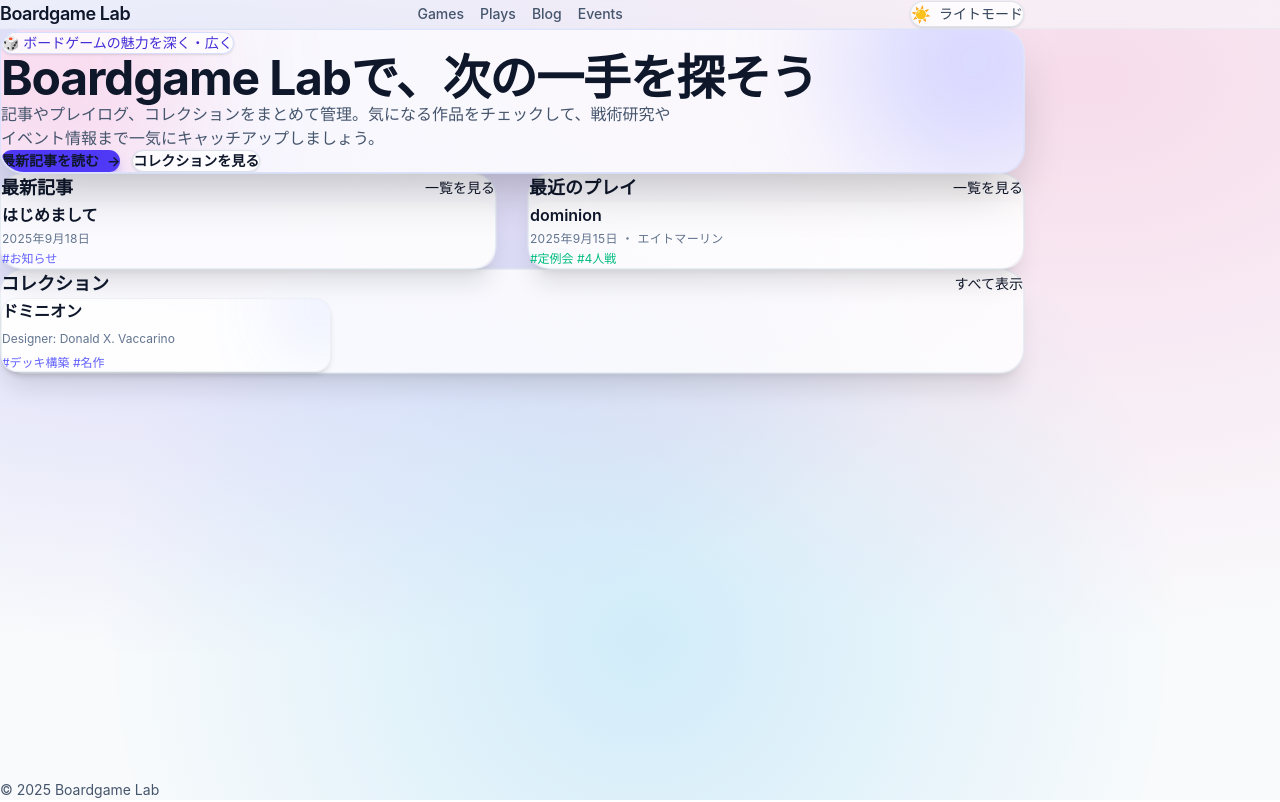
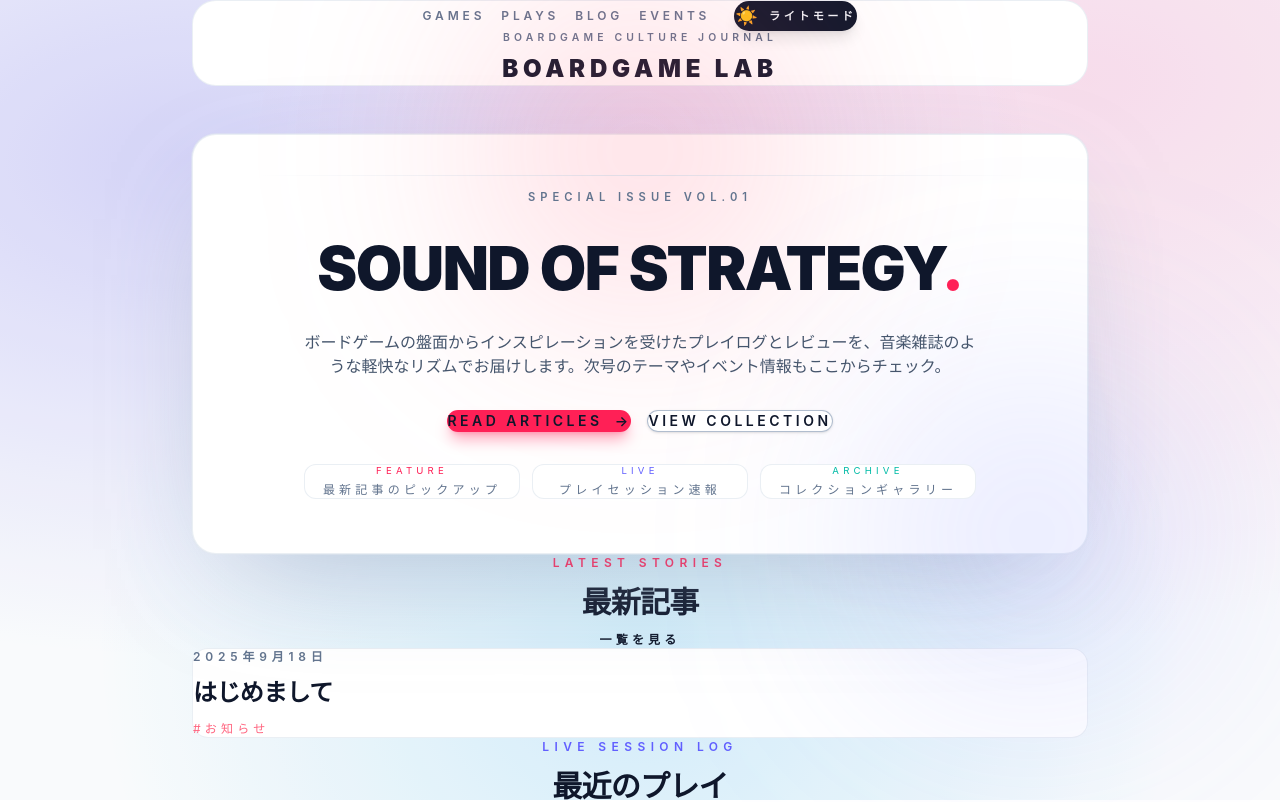
Before and after one commit to k713shino/my-boardgame-site, a Next.js app: page / in a window 1280 px wide. Shown: the top 802 px of the page. Built offline with nearby package versions, Linux system fonts and the light colour scheme.

Commit message:
ページレイアウト調整、ダークモード、ライトモードの追加

```diff
--- a/src/app/layout.tsx
+++ b/src/app/layout.tsx
@@ -33,28 +33,27 @@ export default function RootLayout({ children }: { children: React.ReactNode })
       <head>
         <script dangerouslySetInnerHTML={{ __html: themeScript }} />
       </head>
-      <body className="min-h-dvh bg-slate-50 text-slate-900 transition-colors duration-500 selection:bg-indigo-400/30 selection:text-slate-900 dark:bg-slate-950 dark:text-slate-100">
-        <div className="flex min-h-dvh flex-col">
-          <header className="sticky top-0 z-50 border-b border-slate-200/60 bg-slate-50/70 backdrop-blur supports-[backdrop-filter]:bg-slate-50/50 dark:border-slate-800/60 dark:bg-slate-950/60">
-            <div className="mx-auto flex max-w-5xl flex-wrap items-center justify-between gap-4 px-6 py-4 md:gap-6">
-              <Link href="/" className="text-lg font-semibold tracking-tight text-slate-900 transition hover:text-indigo-600 dark:text-white dark:hover:text-indigo-300">
-                Boardgame Lab
-              </Link>
-              <nav className="flex flex-wrap items-center gap-4 text-sm font-medium text-slate-600 dark:text-slate-300">
-                <Link className="relative transition hover:text-indigo-600 dark:hover:text-indigo-300" href="/games">Games</Link>
-                <Link className="relative transition hover:text-indigo-600 dark:hover:text-indigo-300" href="/plays">Plays</Link>
-                <Link className="relative transition hover:text-indigo-600 dark:hover:text-indigo-300" href="/posts">Blog</Link>
-                <Link className="relative transition hover:text-indigo-600 dark:hover:text-indigo-300" href="/events">Events</Link>
-              </nav>
-              <div className="flex items-center gap-3">
-                <ThemeToggle />
+      <body className="min-h-dvh bg-slate-100 text-slate-900 transition-colors duration-500 selection:bg-rose-400/30 selection:text-slate-900 dark:bg-slate-950 dark:text-slate-100">
+        <div className="flex min-h-dvh flex-col items-center justify-center gap-12 px-6 py-12">
+          <header className="w-full max-w-4xl rounded-[24px] border border-slate-200/70 bg-white px-6 py-6 text-center shadow-[0_30px_80px_-60px_rgba(148,163,184,0.8)] dark:border-slate-800/60 dark:bg-slate-900/70">
+            <div className="flex flex-wrap items-center justify-center gap-6">
+              <div className="flex flex-wrap items-center justify-center gap-4 text-xs font-semibold uppercase tracking-[0.32em] text-slate-500 dark:text-slate-300">
+                <Link className="transition hover:text-rose-500 dark:hover:text-rose-300" href="/games">Games</Link>
+                <Link className="transition hover:text-rose-500 dark:hover:text-rose-300" href="/plays">Plays</Link>
+                <Link className="transition hover:text-rose-500 dark:hover:text-rose-300" href="/posts">Blog</Link>
+                <Link className="transition hover:text-rose-500 dark:hover:text-rose-300" href="/events">Events</Link>
               </div>
+              <ThemeToggle />
             </div>
+            <Link href="/" className="mt-6 flex flex-col items-center gap-2 text-2xl font-black uppercase tracking-[0.2em] text-slate-900 transition hover:text-rose-500 dark:text-white dark:hover:text-rose-300">
+              <span className="text-[0.65rem] font-semibold uppercase tracking-[0.4em] text-slate-500 dark:text-slate-400">Boardgame culture journal</span>
+              Boardgame Lab
+            </Link>
           </header>
-          <main className="relative mx-auto flex w-full max-w-5xl flex-1 flex-col px-6 py-12">
+          <main className="w-full max-w-4xl">
             {children}
           </main>
-          <footer className="mx-auto w-full max-w-5xl px-6 pb-12 text-sm text-slate-600 dark:text-slate-400">
+          <footer className="w-full max-w-4xl text-center text-xs uppercase tracking-[0.35em] text-slate-500 dark:text-slate-400">
             © {new Date().getFullYear()} Boardgame Lab
           </footer>
         </div>
--- a/src/app/page.tsx
+++ b/src/app/page.tsx
@@ -13,128 +13,158 @@ function formatDate(iso: string) {
 
 export default function Home() {
   const posts = getAllPosts().slice(0, 3);
-  const plays = getAllPlays().slice(0, 5);
+  const plays = getAllPlays().slice(0, 4);
   const games = getAllGames().slice(0, 6);
 
   return (
-    <div className="space-y-12">
-      <section className="relative overflow-hidden rounded-3xl border border-indigo-200/60 bg-white/80 px-8 py-12 shadow-2xl ring-1 ring-indigo-100/70 transition dark:border-indigo-500/30 dark:bg-slate-900/60 dark:ring-indigo-500/20">
-        <div className="pointer-events-none absolute -right-20 -top-24 h-64 w-64 rounded-full bg-indigo-400/30 blur-3xl dark:bg-indigo-400/40" aria-hidden />
-        <div className="pointer-events-none absolute -left-24 bottom-[-30%] h-72 w-72 rounded-full bg-pink-400/20 blur-3xl dark:bg-emerald-400/30" aria-hidden />
-        <div className="relative space-y-6">
-          <p className="inline-flex items-center gap-2 rounded-full border border-indigo-200/70 bg-white/80 px-4 py-1 text-sm font-medium text-indigo-700 shadow-sm dark:border-indigo-400/30 dark:bg-slate-900/70 dark:text-indigo-200">
-            🎲 ボードゲームの魅力を深く・広く
+    <div className="w-full max-w-4xl space-y-16 text-center">
+      <section className="relative isolate flex min-h-[420px] flex-col items-center justify-center rounded-[24px] border border-slate-200/70 bg-white px-10 py-16 text-center shadow-[0_40px_120px_-45px_rgba(148,163,184,0.65)] ring-1 ring-slate-200/50 dark:border-slate-700/60 dark:bg-slate-900/70 dark:ring-slate-800/50">
+        <div className="pointer-events-none absolute -top-32 left-1/2 h-72 w-72 -translate-x-1/2 rounded-full bg-rose-400/30 blur-[120px] dark:bg-rose-500/40" aria-hidden />
+        <div className="pointer-events-none absolute bottom-[-30%] right-[-10%] h-72 w-72 rounded-full bg-indigo-400/25 blur-[120px] dark:bg-indigo-500/30" aria-hidden />
+        <div className="pointer-events-none absolute inset-x-16 top-10 h-px bg-gradient-to-r from-transparent via-slate-300/60 to-transparent dark:via-slate-600/60" aria-hidden />
+        <div className="relative mx-auto flex max-w-3xl flex-col items-center gap-8 text-center">
+          <span className="text-[0.7rem] font-semibold uppercase tracking-[0.45em] text-slate-500 dark:text-slate-300">
+            Special Issue Vol.01
+          </span>
+          <h1 className="text-5xl font-black uppercase leading-none tracking-tight text-slate-900 sm:text-6xl dark:text-white">
+            Sound of Strategy
+            <span className="text-rose-500">.</span>
+          </h1>
+          <p className="max-w-2xl text-base text-slate-600 dark:text-slate-200">
+            ボードゲームの盤面からインスピレーションを受けたプレイログとレビューを、音楽雑誌のような軽快なリズムでお届けします。次号のテーマやイベント情報もここからチェック。
           </p>
-          <h1 className="text-4xl font-bold tracking-tight text-slate-900 sm:text-5xl dark:text-white">
-            Boardgame Labで、次の一手を探そう
-          </h1>
-          <p className="max-w-2xl text-base text-slate-600 dark:text-slate-300">
-            記事やプレイログ、コレクションをまとめて管理。気になる作品をチェックして、戦術研究やイベント情報まで一気にキャッチアップしましょう。
-          </p>
-          <div className="flex flex-wrap gap-3">
+          <div className="flex flex-wrap justify-center gap-4">
             <Link
               href="/posts"
-              className="inline-flex items-center gap-2 rounded-full bg-indigo-600 px-5 py-2 text-sm font-semibold text-white shadow-lg shadow-indigo-600/40 transition hover:-translate-y-0.5 hover:bg-indigo-500"
+              className="inline-flex items-center gap-3 rounded-full bg-rose-500 px-6 py-3 text-sm font-semibold uppercase tracking-[0.25em] text-white shadow-lg shadow-rose-500/40 transition hover:-translate-y-0.5 hover:bg-rose-400"
             >
-              最新記事を読む
+              Read Articles
               <span aria-hidden>→</span>
             </Link>
             <Link
               href="/games"
-              className="inline-flex items-center gap-2 rounded-full border border-slate-300/70 bg-white/80 px-5 py-2 text-sm font-semibold text-slate-700 shadow-sm transition hover:-translate-y-0.5 hover:border-indigo-500 hover:text-indigo-600 dark:border-slate-700/60 dark:bg-slate-900/70 dark:text-slate-100 dark:hover:border-indigo-400 dark:hover:text-indigo-300"
+              className="inline-flex items-center gap-3 rounded-full border border-slate-400/70 bg-white/80 px-6 py-3 text-sm font-semibold uppercase tracking-[0.25em] text-slate-700 shadow-sm transition hover:-translate-y-0.5 hover:border-rose-400 hover:text-rose-500 dark:border-slate-600/70 dark:bg-slate-900/70 dark:text-slate-200 dark:hover:border-rose-400 dark:hover:text-rose-300"
             >
-              コレクションを見る
+              View Collection
             </Link>
+          </div>
+          <div className="grid w-full gap-3 pt-6 text-center sm:grid-cols-3">
+            <div className="flex flex-col items-center gap-1 rounded-xl border border-slate-200/70 bg-white px-5 py-4 text-xs uppercase tracking-[0.35em] text-slate-500 dark:border-slate-700/60 dark:bg-slate-900/60 dark:text-slate-400">
+              <span className="text-[0.6rem] text-rose-500 dark:text-rose-300">Feature</span>
+              最新記事のピックアップ
+            </div>
+            <div className="flex flex-col items-center gap-1 rounded-xl border border-slate-200/70 bg-white px-5 py-4 text-xs uppercase tracking-[0.35em] text-slate-500 dark:border-slate-700/60 dark:bg-slate-900/60 dark:text-slate-400">
+              <span className="text-[0.6rem] text-indigo-500 dark:text-indigo-300">Live</span>
+              プレイセッション速報
+            </div>
+            <div className="flex flex-col items-center gap-1 rounded-xl border border-slate-200/70 bg-white px-5 py-4 text-xs uppercase tracking-[0.35em] text-slate-500 dark:border-slate-700/60 dark:bg-slate-900/60 dark:text-slate-400">
+              <span className="text-[0.6rem] text-teal-500 dark:text-teal-300">Archive</span>
+              コレクションギャラリー
+            </div>
           </div>
         </div>
       </section>
 
-      <div className="grid gap-8 lg:grid-cols-2">
-        <section className="rounded-3xl border border-slate-200/70 bg-white/80 p-6 shadow-xl ring-1 ring-slate-200/60 dark:border-slate-700/60 dark:bg-slate-900/60 dark:ring-slate-800/60">
-          <div className="flex items-center justify-between gap-4">
-            <h2 className="text-lg font-semibold text-slate-900 dark:text-white">最新記事</h2>
-            <Link href="/posts" className="text-sm font-medium text-indigo-600 hover:text-indigo-500 dark:text-indigo-300 dark:hover:text-indigo-200">
+      <section className="space-y-8">
+        <div className="flex flex-col items-center gap-3 text-center">
+          <span className="text-[0.75rem] font-semibold uppercase tracking-[0.45em] text-rose-500 dark:text-rose-300">
+            Latest Stories
+          </span>
+          <h2 className="text-3xl font-black uppercase tracking-tight text-slate-900 dark:text-white">
+            最新記事
+          </h2>
+          <Link href="/posts" className="text-xs font-semibold uppercase tracking-[0.35em] text-slate-500 underline decoration-dotted underline-offset-4 dark:text-slate-300">
             一覧を見る
           </Link>
         </div>
-          <ul className="mt-6 space-y-4">
+        <div className="space-y-4 text-left">
           {posts.map((p) => (
-              <li key={p.slug} className="group rounded-2xl border border-transparent bg-white/40 p-4 transition hover:border-indigo-400/60 hover:shadow-md dark:bg-slate-900/40 dark:hover:border-indigo-400/40">
-                <Link href={`/posts/${p.slug}`} className="flex flex-col gap-1">
-                  <span className="text-base font-semibold text-slate-900 group-hover:text-indigo-600 dark:text-white dark:group-hover:text-indigo-300">
+            <Link
+              key={p.slug}
+              href={`/posts/${p.slug}`}
+              className="group flex flex-col gap-3 rounded-2xl border border-slate-200/70 bg-white px-6 py-5 shadow-[0_20px_60px_-45px_rgba(148,163,184,0.9)] transition hover:-translate-y-1 hover:border-rose-400/70 hover:shadow-[0_30px_80px_-50px_rgba(244,114,182,0.6)] dark:border-slate-700/60 dark:bg-slate-900/70 dark:hover:border-rose-400/50"
+            >
+              <span className="text-xs font-semibold uppercase tracking-[0.4em] text-slate-500 dark:text-slate-300">
+                {formatDate(p.date)}{p.category ? ` ・ ${p.category}` : ""}
+              </span>
+              <span className="text-2xl font-black tracking-tight text-slate-900 transition group-hover:text-rose-500 dark:text-white dark:group-hover:text-rose-300">
                 {p.title}
               </span>
-                  <span className="text-xs uppercase tracking-wide text-slate-500 dark:text-slate-400">
-                    {formatDate(p.date)}
-                    {p.category ? ` ・ ${p.category}` : ""}
-                  </span>
               {p.excerpt ? (
-                    <span className="text-sm text-slate-600 dark:text-slate-300">{p.excerpt}</span>
+                <span className="text-sm leading-relaxed text-slate-600 dark:text-slate-200">{p.excerpt}</span>
               ) : null}
               {p.tags?.length ? (
-                    <span className="text-xs text-indigo-500 dark:text-indigo-300">#{p.tags.slice(0, 3).join(" #")}</span>
+                <span className="text-xs uppercase tracking-[0.35em] text-rose-400 dark:text-rose-300">#{p.tags.slice(0, 3).join(" #")}</span>
               ) : null}
             </Link>
-              </li>
           ))}
-          </ul>
+        </div>
       </section>
 
-        <section className="rounded-3xl border border-slate-200/70 bg-white/80 p-6 shadow-xl ring-1 ring-slate-200/60 dark:border-slate-700/60 dark:bg-slate-900/60 dark:ring-slate-800/60">
-          <div className="flex items-center justify-between gap-4">
-            <h2 className="text-lg font-semibold text-slate-900 dark:text-white">最近のプレイ</h2>
-            <Link href="/plays" className="text-sm font-medium text-indigo-600 hover:text-indigo-500 dark:text-indigo-300 dark:hover:text-indigo-200">
+      <section className="space-y-8">
+        <div className="flex flex-col items-center gap-3 text-center">
+          <span className="text-[0.75rem] font-semibold uppercase tracking-[0.45em] text-indigo-500 dark:text-indigo-300">
+            Live Session Log
+          </span>
+          <h2 className="text-3xl font-black uppercase tracking-tight text-slate-900 dark:text-white">
+            最近のプレイ
+          </h2>
+          <Link href="/plays" className="text-xs font-semibold uppercase tracking-[0.35em] text-slate-500 underline decoration-dotted underline-offset-4 dark:text-slate-300">
             一覧を見る
           </Link>
         </div>
-          <ul className="mt-6 space-y-4">
+        <div className="grid gap-4 text-left sm:grid-cols-2">
           {plays.map((pl) => (
-              <li key={pl.id}>
             <Link
+              key={pl.id}
               href={`/plays/${pl.id}`}
-                  className="group flex flex-col gap-1 rounded-2xl border border-transparent bg-white/40 p-4 transition hover:border-emerald-400/50 hover:shadow-md dark:bg-slate-900/40 dark:hover:border-emerald-400/40"
+              className="group flex flex-col gap-3 rounded-2xl border border-slate-200/70 bg-white px-6 py-5 shadow-[0_20px_60px_-45px_rgba(148,163,184,0.9)] transition hover:-translate-y-1 hover:border-indigo-400/70 hover:shadow-[0_30px_80px_-50px_rgba(129,140,248,0.5)] dark:border-slate-700/60 dark:bg-slate-900/70 dark:hover:border-indigo-400/50"
             >
-                  <span className="text-base font-semibold text-slate-900 group-hover:text-emerald-600 dark:text-white dark:group-hover:text-emerald-300">
+              <span className="text-xs font-semibold uppercase tracking-[0.4em] text-slate-500 dark:text-slate-300">
+                {formatDate(pl.date)}{pl.location ? ` ・ ${pl.location}` : ""}
+              </span>
+              <span className="text-xl font-black tracking-tight text-slate-900 transition group-hover:text-indigo-500 dark:text-white dark:group-hover:text-indigo-300">
                 {pl.gameId}
               </span>
-                  <span className="text-xs uppercase tracking-wide text-slate-500 dark:text-slate-400">
-                    {formatDate(pl.date)}
-                    {pl.location ? ` ・ ${pl.location}` : ""}
-                  </span>
               {pl.tags?.length ? (
-                    <span className="text-xs text-emerald-500 dark:text-emerald-300">#{pl.tags.slice(0, 3).join(" #")}</span>
+                <span className="text-xs uppercase tracking-[0.35em] text-indigo-400 dark:text-indigo-300">#{pl.tags.slice(0, 3).join(" #")}</span>
               ) : null}
             </Link>
-              </li>
           ))}
-          </ul>
+        </div>
       </section>
-      </div>
 
-      <section className="rounded-3xl border border-slate-200/70 bg-white/80 p-6 shadow-xl ring-1 ring-slate-200/60 dark:border-slate-700/60 dark:bg-slate-900/60 dark:ring-slate-800/60">
-        <div className="flex items-center justify-between gap-4">
-          <h2 className="text-lg font-semibold text-slate-900 dark:text-white">コレクション</h2>
-          <Link href="/games" className="text-sm font-medium text-indigo-600 hover:text-indigo-500 dark:text-indigo-300 dark:hover:text-indigo-200">
+      <section className="space-y-8">
+        <div className="flex flex-col items-center gap-3 text-center">
+          <span className="text-[0.75rem] font-semibold uppercase tracking-[0.45em] text-teal-500 dark:text-teal-300">
+            Collection Gallery
+          </span>
+          <h2 className="text-3xl font-black uppercase tracking-tight text-slate-900 dark:text-white">
+            コレクション
+          </h2>
+          <Link href="/games" className="text-xs font-semibold uppercase tracking-[0.35em] text-slate-500 underline decoration-dotted underline-offset-4 dark:text-slate-300">
             すべて表示
           </Link>
         </div>
-        <div className="mt-6 grid gap-4 sm:grid-cols-2 lg:grid-cols-3">
+        <div className="grid gap-4 sm:grid-cols-2">
           {games.map((g) => (
             <Link
               key={g.id}
               href={`/games/${g.id}`}
-              className="group relative overflow-hidden rounded-2xl border border-slate-200/60 bg-white/70 p-5 shadow-md transition hover:-translate-y-1 hover:border-indigo-400/60 hover:shadow-lg dark:border-slate-700/70 dark:bg-slate-900/70 dark:hover:border-indigo-400/40"
+              className="group flex flex-col gap-3 rounded-2xl border border-slate-200/70 bg-white px-6 py-6 text-left shadow-[0_20px_60px_-45px_rgba(148,163,184,0.9)] transition hover:-translate-y-1 hover:border-teal-400/70 hover:shadow-[0_30px_80px_-50px_rgba(45,212,191,0.45)] dark:border-slate-700/70 dark:bg-slate-900/70 dark:hover:border-teal-400/50"
             >
-              <span className="absolute -right-6 -top-6 h-16 w-16 rounded-full bg-indigo-400/30 blur-2xl transition group-hover:scale-125 dark:bg-indigo-400/40" aria-hidden />
-              <div className="relative flex flex-col gap-2">
-                <span className="text-base font-semibold text-slate-900 dark:text-white">{g.title}</span>
+              <span className="text-xs font-semibold uppercase tracking-[0.35em] text-slate-500 dark:text-slate-300">
+                {g.tags?.length ? g.tags[0] : "Featured"}
+              </span>
+              <span className="text-xl font-black tracking-tight text-slate-900 transition group-hover:text-teal-500 dark:text-white dark:group-hover:text-teal-300">
+                {g.title}
+              </span>
               {g.designer ? (
-                  <span className="text-xs text-slate-500 dark:text-slate-400">Designer: {g.designer}</span>
+                <span className="text-xs uppercase tracking-[0.3em] text-slate-500 dark:text-slate-400">Designer: {g.designer}</span>
               ) : null}
               {g.tags?.length ? (
-                  <span className="text-xs text-indigo-500 dark:text-indigo-300">#{g.tags.slice(0, 3).join(" #")}</span>
+                <span className="text-xs uppercase tracking-[0.35em] text-teal-400 dark:text-teal-300">#{g.tags.slice(0, 3).join(" #")}</span>
               ) : null}
-              </div>
             </Link>
           ))}
         </div>
--- a/src/components/ThemeToggle.tsx
+++ b/src/components/ThemeToggle.tsx
@@ -42,13 +42,13 @@ export function ThemeToggle() {
     <button
       type="button"
       onClick={handleToggle}
-      className="relative flex items-center gap-2 rounded-full border border-slate-300/60 bg-white/80 px-3 py-1.5 text-sm font-medium text-slate-700 shadow-sm transition hover:-translate-y-0.5 hover:shadow-md dark:border-slate-700/70 dark:bg-slate-900/70 dark:text-slate-100"
+      className="relative flex items-center gap-2 rounded-full border border-slate-900/10 bg-slate-900 px-4 py-2 text-[0.7rem] font-semibold uppercase tracking-[0.3em] text-slate-100 shadow-lg transition hover:-translate-y-0.5 hover:bg-slate-800 hover:shadow-xl dark:border-white/10 dark:bg-slate-100 dark:text-slate-900 dark:hover:bg-white"
       aria-label={ariaLabel}
     >
-      <span className="text-base" aria-hidden="true">
+      <span className="text-lg" aria-hidden="true">
         {mounted ? icon : "☀️"}
       </span>
-      <span className="hidden sm:inline">{mounted ? label : "ライトモード"}</span>
+      <span className="hidden sm:inline">{mounted ? label : "ライト"}</span>
     </button>
   );
 }
```
Lines whose indentation alone changed are shown as unchanged.
